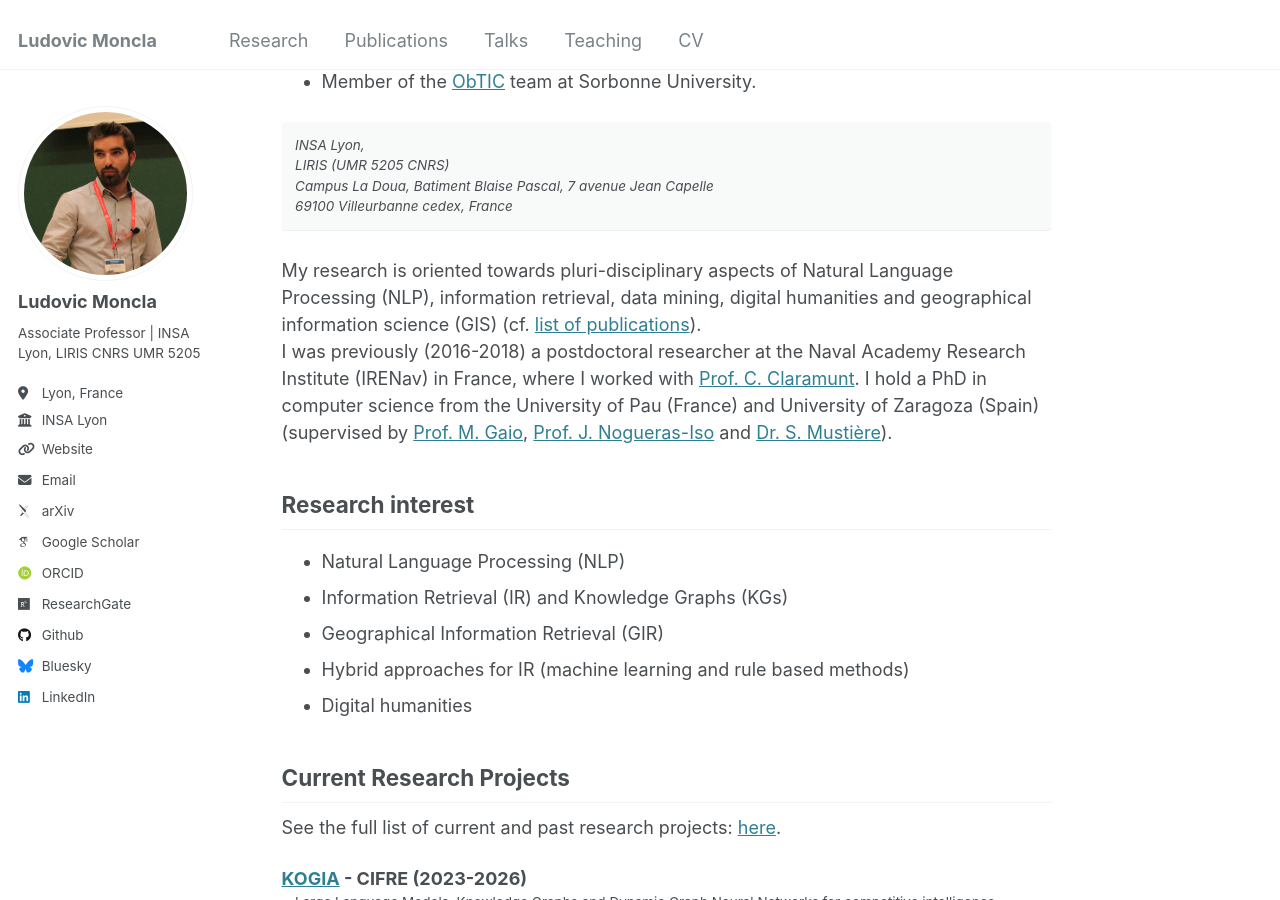
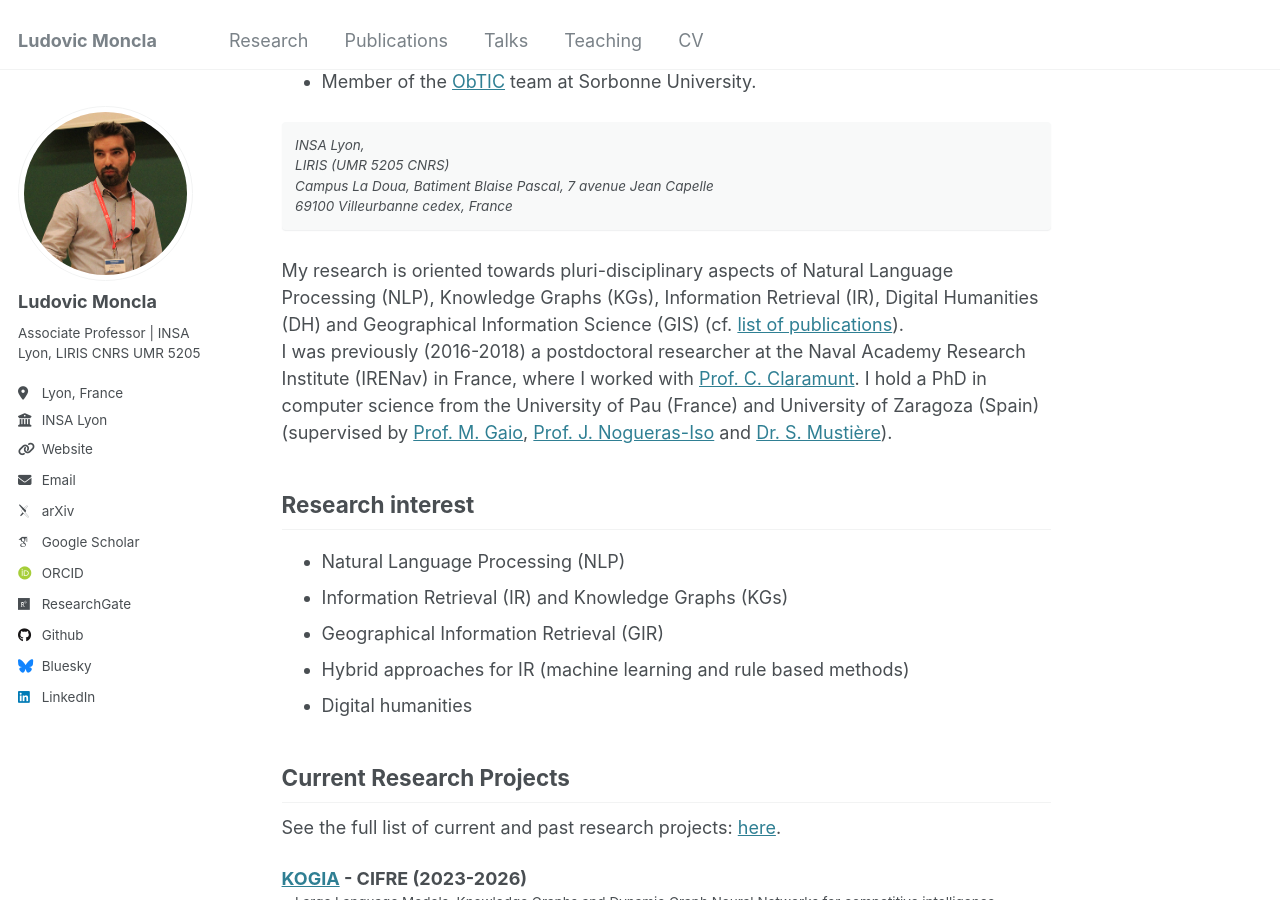
Before and after one commit to ludovicmoncla/ludovicmoncla.github.io, a Jekyll site: the page built from _pages/about.md, in a window 1280 px wide and 900 px high, scrolled down 437 px. Built offline with Jekyll 4.4.1, drawn with Linux system fonts in a browser that asks for light colours; some web fonts are replaced.

Commit message:
Update about.md

```diff
--- a/_pages/about.md
+++ b/_pages/about.md
@@ -24,7 +24,7 @@
 {: .notice}
 
 
-My research is oriented towards pluri-disciplinary aspects of Natural Language Processing (NLP), information retrieval, data mining, digital humanities and geographical information science  (GIS) (cf. [list of publications](https://scholar.google.fr/citations?hl=fr&user=KlJc_7kAAAAJ&view_op=list_works&sortby=pubdate)).<br/>
+My research is oriented towards pluri-disciplinary aspects of Natural Language Processing (NLP), Knowledge Graphs (KGs), Information Retrieval (IR), Digital Humanities (DH) and Geographical Information Science  (GIS) (cf. [list of publications](https://scholar.google.fr/citations?hl=fr&user=KlJc_7kAAAAJ&view_op=list_works&sortby=pubdate)).<br/>
 I was previously (2016-2018) a postdoctoral researcher at the Naval Academy Research Institute (IRENav) in France, where I worked with [Prof. C. Claramunt](http://christophe.claramunt.free.fr/). I hold a PhD in computer science from the University of Pau (France) and University of Zaragoza (Spain) (supervised by [Prof. M. Gaio](https://lma-umr5142.univ-pau.fr/fr/_plugins/mypage/mypage/content/mgaio.html), [Prof. J. Nogueras-Iso](https://www.iaaa.es/staff/jnog/) and [Dr. S. Mustière](http://recherche.ign.fr/labos/cogit/cv.php?nom=Musti%E8re)).
 
 
```
